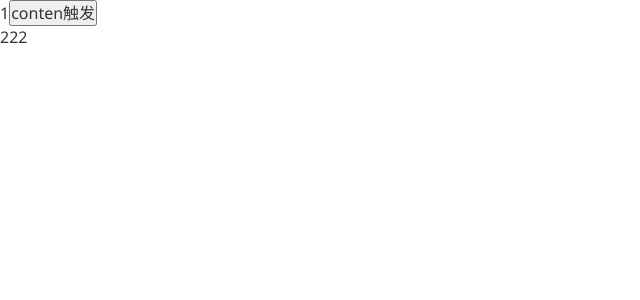
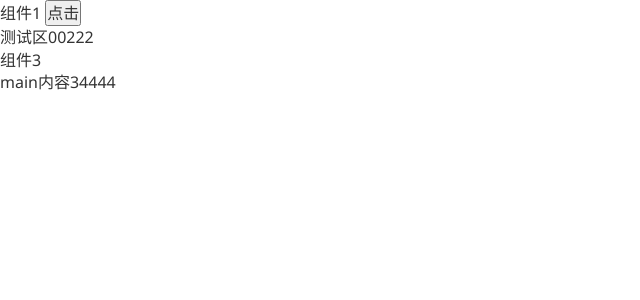
Before and after one commit to guoyuchang1997/react, a React app: page / in a window 1280 px wide. Shown: the top 300 px of the page, without its empty margins (0-640 px from the left). Built offline with nearby package versions, Linux system fonts and the light colour scheme.

Commit message:
fix: 全局状态管理

```diff
--- a/package.json
+++ b/package.json
@@ -140,5 +140,11 @@
     "presets": [
       "react-app"
     ]
+  },
+  "devDependencies": {
+    "@types/react": "^19.1.8",
+    "@vitejs/plugin-react": "^4.6.0",
+    "tslib": "^2.8.1",
+    "typescript": "^5.8.3"
   }
 }
--- a/src/hander/head.js
+++ b/src/hander/head.js
@@ -4,53 +4,17 @@ import { Button } from 'antd'
 import store from '../reducers/store'
 import { sedAciton, addfalse } from '../reducers/action/index'
 import { useSelector } from 'react-redux'
-// const Child = forwardRef(function Child(props, ref) {
-//   let [text, setText] = useState("child");
-//   const submit = () => {
-//     console.log("submit")
-//   };
-
-//   useImperativeHandle(ref, () => {
-//     return {
-//       text,
-//       submit,
-//     };
-//   });
-
-//   return (
-//     <div className="child-box">
-//       <span>Child</span>
-//     </div>
-//   );
-// });
-const Chidrin = (props) => {
-  console.log('子组件被渲染了');
-  return <>
-    <div onClick={props.click}>222</div>
-  </>
-}
+import Main from './Main'
+import Main2 from './Main2'
+import Main3 from './Main3'
+import Main4 from './Main34444'
 const App = () => {
-  const [data, setdata] = useState([
-    { name: '1', sex: '男' },
-    { name: '2', sex: ' nv ' },
-    { name: '3', sex: '男' },
-  ])
-  const [conten, setconten] = useState(1)
-  useMemo(() => {
-    console.log('重新触发了');
-    return data
-  }, [data])
-  useEffect(() => {
-    // console.log(x.current.text)
-  }, []);
-  const change = useCallback(() => {
-    console.log('组件被重新触发');
-  }, [conten])
   return (
     <div className="demo">
-      {conten}
-      <button onClick={() => setconten(Math.random())}>conten触发</button>
-      <Chidrin />
+     <Main />
+     <Main2 />
+     <Main3 />
+     <Main4 />
     </div>
   );
 };
--- /dev/null
+++ b/src/hander/main.tsx
@@ -0,0 +1,16 @@
+import React,{ useMemo, useCallback, useState, useEffect, forwardRef, useImperativeHandle } from 'react'
+import { Store } from '../store/home'
+const MyComponent = () => {
+  useEffect(()=>{
+     Store.Head.update('IStore.name','初始化 参数')
+  },[])
+  const change =()=>{
+     Store.Head.update('IStore.name',`点击修改${new Date()}`)
+  }
+  return (
+    <div className="demo">
+   组件1 <button onClick={change}>点击</button>
+    </div>
+  );
+};
+export default MyComponent
--- /dev/null
+++ b/src/hander/main2.tsx
@@ -0,0 +1,9 @@
+import { useMemo, useCallback, useState, useEffect, forwardRef, useImperativeHandle } from 'react'
+const MyComponent = () => {
+  return (
+    <div className="demo">
+   测试区00222
+    </div>
+  );
+};
+export default MyComponent
--- /dev/null
+++ b/src/hander/main3.tsx
@@ -0,0 +1,15 @@
+import { useMemo, useCallback, useState, useEffect, forwardRef, useImperativeHandle } from 'react'
+import { Store } from '../store/home'
+const MyComponent = () => {
+   const [name] =  Store.Head.use('IStore.name')
+   useEffect(()=>{
+    console.log('数据变化了',name);
+
+   },[name])
+  return (
+    <div className="demo">
+      组件3 {name}
+    </div>
+  );
+};
+export default MyComponent
--- /dev/null
+++ b/src/hander/main34444.tsx
@@ -0,0 +1,9 @@
+import { useMemo, useCallback, useState, useEffect, forwardRef, useImperativeHandle } from 'react'
+const MyComponent = () => {
+  return (
+    <div className="demo">
+   main内容34444
+    </div>
+  );
+};
+export default MyComponent
--- a/src/store/home.tsx
+++ b/src/store/home.tsx
@@ -1,7 +1,8 @@
-import { IHome } from '../types/store.js';
+/* eslint-disable react-hooks/rules-of-hooks */
+import { IHome } from '../types/store';
 import { Dispatch, SetStateAction, useState, useEffect } from 'react';
 import { create } from 'zustand';
-import { eventBus } from './eventBus.js';
+import { eventBus } from './eventBus';
 
 
 // 辅助类型，用于递归地键入嵌套对象路径
@@ -100,7 +101,7 @@ function getModuleStore<E extends object>(moduleName: string) {
 /** 数据存储 */
 export const Store = {
   /** 页头 */
-  Head: getModuleStore<IHome>('IHead.IStore'),
+  Head:  getModuleStore<IHome['IHead']>('IHead.IStore')
 }
 {/* //@ts-ignore
 window._Store = Store; */}
--- a/src/types/store.tsx
+++ b/src/types/store.tsx
@@ -4,6 +4,8 @@ export interface IHome {
     IStore: {
       // 标题
       title: string;
+      name:string,
+      num:number
     };
   };
 }
--- /dev/null
+++ b/webpack.config.ts
@@ -0,0 +1,10 @@
+const path = require('path');
+
+module.exports = {
+resolve: {
+    extensions: ['.js', '.jsx', '.ts', '.tsx'], // 支持自动解析这些扩展名
+    alias: {
+      '@': path.resolve(__dirname, 'src'), // 将 @ 映射到 src 目录
+    }
+  }
+};
```
Also changed, not shown: 1 other file (tests, documents, lock files or other folders).
